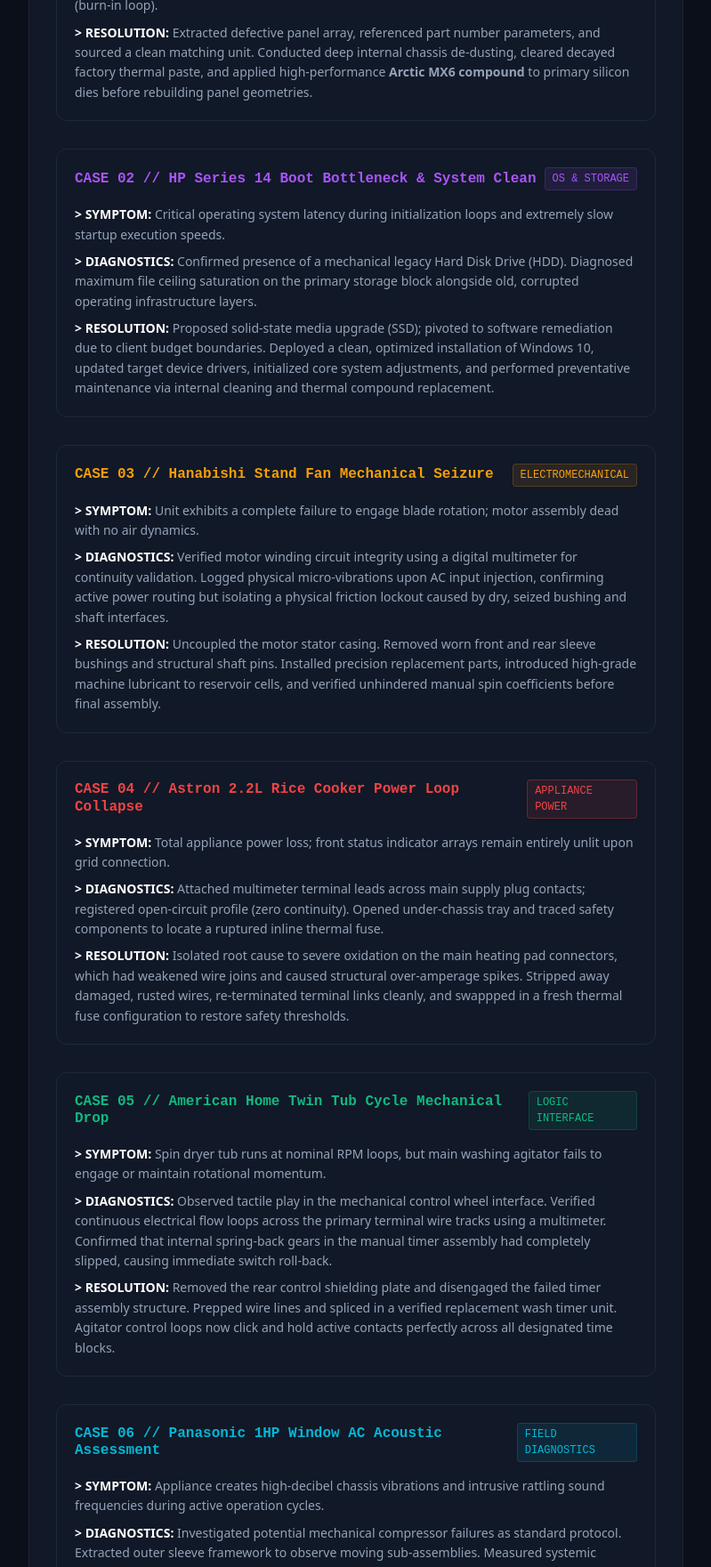
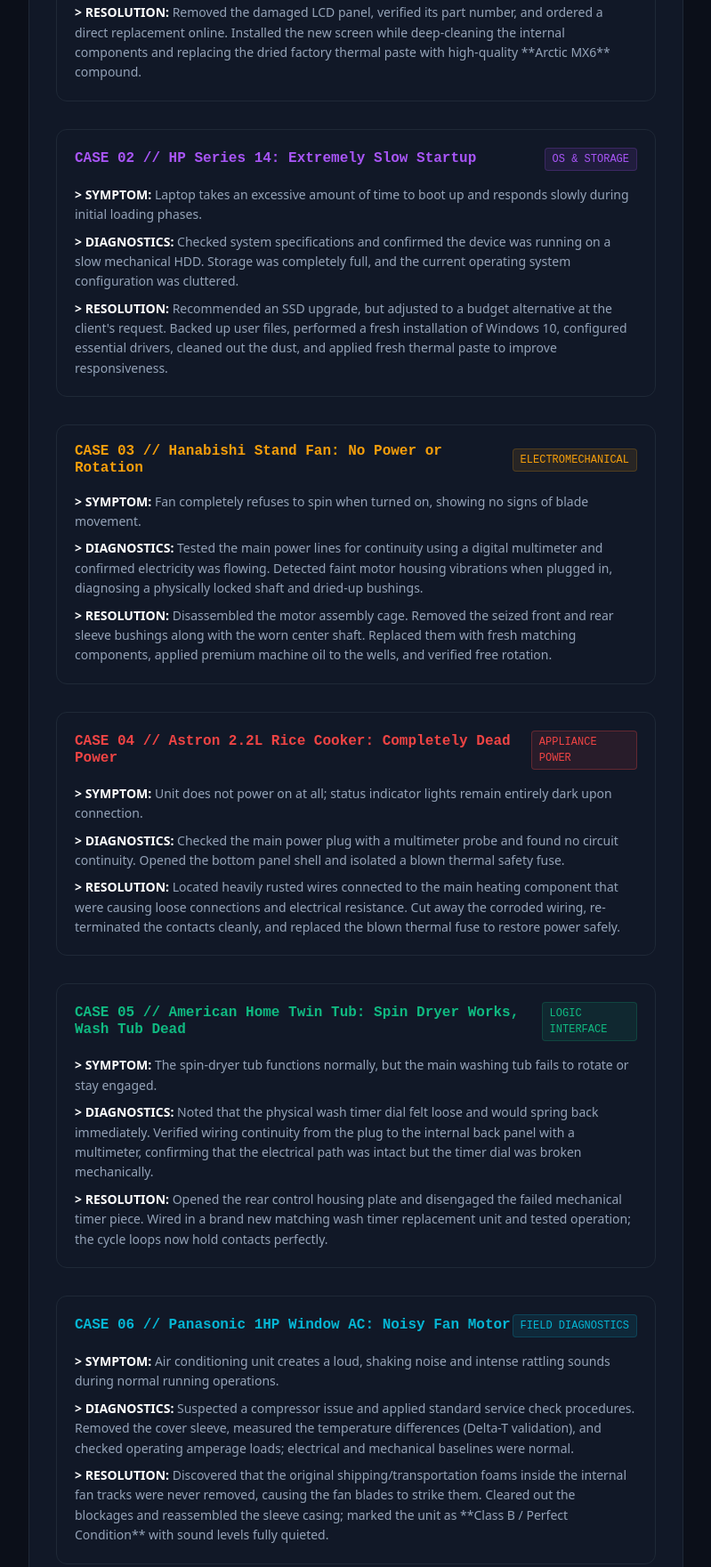
Before and after one commit to lordgavincruz31/lordgavincruz31.github.io, a plain HTML site: page index.html in a window 1280 px wide. Shown: the part 2501-4262 px from the top of the page at 89% size, without its empty margins (430-1229 px from the left). Drawn offline with nearby package versions, Linux system fonts and the light colour scheme.

```diff
--- a/index.html
+++ b/index.html
@@ -398,73 +398,73 @@
 
                         <div class="case-card">
                             <div class="d-flex justify-content-between align-items-center mb-3">
-                                <h4 class="h6 fw-bold text-white m-0" style="font-family: monospace;">CASE 01 // ASUS Vivobook 15 Display & Thermal Recovery</h4>
+                                <h4 class="h6 fw-bold text-white m-0" style="font-family: monospace;">CASE 01 // ASUS Vivobook 15: Green Lines with White Screen</h4>
                                 <span class="case-tag" style="background-color: rgba(56, 189, 248, 0.1); color: #38bdf8; border: 1px solid rgba(56, 189, 248, 0.2);">LAPTOP HARDWARE</span>
                             </div>
                             <div class="small text-light-muted" style="line-height: 1.6;">
-                                <p class="mb-2"><strong class="text-white">&gt; SYMPTOM:</strong> Unit experiences a slow, white display fade-out during high-load gaming sessions, culminating in severe horizontal green pixel lines running across the screen bounds.</p>
-                                <p class="mb-2"><strong class="text-white">&gt; DIAGNOSTICS:</strong> Interviewed client to map failure history. Disassembled panel matrix and logged structural debris choking internal heat sinks. Prolonged thermal traps from unmaintained hardware led to localized component overheating and LCD substrate degradation (burn-in loop).</p>
-                                <p class="mb-0"><strong class="text-white">&gt; RESOLUTION:</strong> Extracted defective panel array, referenced part number parameters, and sourced a clean matching unit. Conducted deep internal chassis de-dusting, cleared decayed factory thermal paste, and applied high-performance <strong>Arctic MX6 compound</strong> to primary silicon dies before rebuilding panel geometries.</p>
+                                <p class="mb-2"><strong class="text-white">&gt; SYMPTOM:</strong> Laptop screen gradually turned white with green lines during a gaming session until it covered the entire display.</p>
+                                <p class="mb-2"><strong class="text-white">&gt; DIAGNOSTICS:</strong> Interviewed the customer, who noted a lower horizontal line had been present for a long time. Inspected the internals and found heavy dust buildup, leading to overheating that permanently burned out the LCD layer.</p>
+                                <p class="mb-0"><strong class="text-white">&gt; RESOLUTION:</strong> Removed the damaged LCD panel, verified its part number, and ordered a direct replacement online. Installed the new screen while deep-cleaning the internal components and replacing the dried factory thermal paste with high-quality **Arctic MX6** compound.</p>
                             </div>
                         </div>
 
                         <div class="case-card">
                             <div class="d-flex justify-content-between align-items-center mb-3">
-                                <h4 class="h6 fw-bold m-0" style="font-family: monospace; color: #a855f7;">CASE 02 // HP Series 14 Boot Bottleneck & System Clean</h4>
+                                <h4 class="h6 fw-bold m-0" style="font-family: monospace; color: #a855f7;">CASE 02 // HP Series 14: Extremely Slow Startup</h4>
                                 <span class="case-tag" style="background-color: rgba(168, 85, 247, 0.1); color: #a855f7; border: 1px solid rgba(168, 85, 247, 0.2);">OS & STORAGE</span>
                             </div>
                             <div class="small text-light-muted" style="line-height: 1.6;">
-                                <p class="mb-2"><strong class="text-white">&gt; SYMPTOM:</strong> Critical operating system latency during initialization loops and extremely slow startup execution speeds.</p>
-                                <p class="mb-2"><strong class="text-white">&gt; DIAGNOSTICS:</strong> Confirmed presence of a mechanical legacy Hard Disk Drive (HDD). Diagnosed maximum file ceiling saturation on the primary storage block alongside old, corrupted operating infrastructure layers.</p>
-                                <p class="mb-0"><strong class="text-white">&gt; RESOLUTION:</strong> Proposed solid-state media upgrade (SSD); pivoted to software remediation due to client budget boundaries. Deployed a clean, optimized installation of Windows 10, updated target device drivers, initialized core system adjustments, and performed preventative maintenance via internal cleaning and thermal compound replacement.</p>
+                                <p class="mb-2"><strong class="text-white">&gt; SYMPTOM:</strong> Laptop takes an excessive amount of time to boot up and responds slowly during initial loading phases.</p>
+                                <p class="mb-2"><strong class="text-white">&gt; DIAGNOSTICS:</strong> Checked system specifications and confirmed the device was running on a slow mechanical HDD. Storage was completely full, and the current operating system configuration was cluttered.</p>
+                                <p class="mb-0"><strong class="text-white">&gt; RESOLUTION:</strong> Recommended an SSD upgrade, but adjusted to a budget alternative at the client's request. Backed up user files, performed a fresh installation of Windows 10, configured essential drivers, cleaned out the dust, and applied fresh thermal paste to improve responsiveness.</p>
                             </div>
                         </div>
 
                         <div class="case-card">
                             <div class="d-flex justify-content-between align-items-center mb-3">
-                                <h4 class="h6 fw-bold m-0" style="font-family: monospace; color: #f59e0b;">CASE 03 // Hanabishi Stand Fan Mechanical Seizure</h4>
+                                <h4 class="h6 fw-bold m-0" style="font-family: monospace; color: #f59e0b;">CASE 03 // Hanabishi Stand Fan: No Power or Rotation</h4>
                                 <span class="case-tag" style="background-color: rgba(245, 158, 11, 0.1); color: #f59e0b; border: 1px solid rgba(245, 158, 11, 0.2);">ELECTROMECHANICAL</span>
                             </div>
                             <div class="small text-light-muted" style="line-height: 1.6;">
-                                <p class="mb-2"><strong class="text-white">&gt; SYMPTOM:</strong> Unit exhibits a complete failure to engage blade rotation; motor assembly dead with no air dynamics.</p>
-                                <p class="mb-2"><strong class="text-white">&gt; DIAGNOSTICS:</strong> Verified motor winding circuit integrity using a digital multimeter for continuity validation. Logged physical micro-vibrations upon AC input injection, confirming active power routing but isolating a physical friction lockout caused by dry, seized bushing and shaft interfaces.</p>
-                                <p class="mb-0"><strong class="text-white">&gt; RESOLUTION:</strong> Uncoupled the motor stator casing. Removed worn front and rear sleeve bushings and structural shaft pins. Installed precision replacement parts, introduced high-grade machine lubricant to reservoir cells, and verified unhindered manual spin coefficients before final assembly.</p>
+                                <p class="mb-2"><strong class="text-white">&gt; SYMPTOM:</strong> Fan completely refuses to spin when turned on, showing no signs of blade movement.</p>
+                                <p class="mb-2"><strong class="text-white">&gt; DIAGNOSTICS:</strong> Tested the main power lines for continuity using a digital multimeter and confirmed electricity was flowing. Detected faint motor housing vibrations when plugged in, diagnosing a physically locked shaft and dried-up bushings.</p>
+                                <p class="mb-0"><strong class="text-white">&gt; RESOLUTION:</strong> Disassembled the motor assembly cage. Removed the seized front and rear sleeve bushings along with the worn center shaft. Replaced them with fresh matching components, applied premium machine oil to the wells, and verified free rotation.</p>
                             </div>
                         </div>
 
                         <div class="case-card">
                             <div class="d-flex justify-content-between align-items-center mb-3">
-                                <h4 class="h6 fw-bold m-0" style="font-family: monospace; color: #ef4444;">CASE 04 // Astron 2.2L Rice Cooker Power Loop Collapse</h4>
+                                <h4 class="h6 fw-bold m-0" style="font-family: monospace; color: #ef4444;">CASE 04 // Astron 2.2L Rice Cooker: Completely Dead Power</h4>
                                 <span class="case-tag" style="background-color: rgba(239, 68, 68, 0.1); color: #ef4444; border: 1px solid rgba(239, 68, 68, 0.3);">APPLIANCE POWER</span>
                             </div>
                             <div class="small text-light-muted" style="line-height: 1.6;">
-                                <p class="mb-2"><strong class="text-white">&gt; SYMPTOM:</strong> Total appliance power loss; front status indicator arrays remain entirely unlit upon grid connection.</p>
-                                <p class="mb-2"><strong class="text-white">&gt; DIAGNOSTICS:</strong> Attached multimeter terminal leads across main supply plug contacts; registered open-circuit profile (zero continuity). Opened under-chassis tray and traced safety components to locate a ruptured inline thermal fuse.</p>
-                                <p class="mb-0"><strong class="text-white">&gt; RESOLUTION:</strong> Isolated root cause to severe oxidation on the main heating pad connectors, which had weakened wire joins and caused structural over-amperage spikes. Stripped away damaged, rusted wires, re-terminated terminal links cleanly, and swappped in a fresh thermal fuse configuration to restore safety thresholds.</p>
+                                <p class="mb-2"><strong class="text-white">&gt; SYMPTOM:</strong> Unit does not power on at all; status indicator lights remain entirely dark upon connection.</p>
+                                <p class="mb-2"><strong class="text-white">&gt; DIAGNOSTICS:</strong> Checked the main power plug with a multimeter probe and found no circuit continuity. Opened the bottom panel shell and isolated a blown thermal safety fuse.</p>
+                                <p class="mb-0"><strong class="text-white">&gt; RESOLUTION:</strong> Located heavily rusted wires connected to the main heating component that were causing loose connections and electrical resistance. Cut away the corroded wiring, re-terminated the contacts cleanly, and replaced the blown thermal fuse to restore power safely.</p>
                             </div>
                         </div>
 
                         <div class="case-card">
                             <div class="d-flex justify-content-between align-items-center mb-3">
-                                <h4 class="h6 fw-bold m-0" style="font-family: monospace; color: #10b981;">CASE 05 // American Home Twin Tub Cycle Mechanical Drop</h4>
+                                <h4 class="h6 fw-bold m-0" style="font-family: monospace; color: #10b981;">CASE 05 // American Home Twin Tub: Spin Dryer Works, Wash Tub Dead</h4>
                                 <span class="case-tag" style="background-color: rgba(16, 185, 129, 0.1); color: #10b981; border: 1px solid rgba(16, 185, 129, 0.2);">LOGIC INTERFACE</span>
                             </div>
                             <div class="small text-light-muted" style="line-height: 1.6;">
-                                <p class="mb-2"><strong class="text-white">&gt; SYMPTOM:</strong> Spin dryer tub runs at nominal RPM loops, but main washing agitator fails to engage or maintain rotational momentum.</p>
-                                <p class="mb-2"><strong class="text-white">&gt; DIAGNOSTICS:</strong> Observed tactile play in the mechanical control wheel interface. Verified continuous electrical flow loops across the primary terminal wire tracks using a multimeter. Confirmed that internal spring-back gears in the manual timer assembly had completely slipped, causing immediate switch roll-back.</p>
-                                <p class="mb-0"><strong class="text-white">&gt; RESOLUTION:</strong> Removed the rear control shielding plate and disengaged the failed timer assembly structure. Prepped wire lines and spliced in a verified replacement wash timer unit. Agitator control loops now click and hold active contacts perfectly across all designated time blocks.</p>
+                                <p class="mb-2"><strong class="text-white">&gt; SYMPTOM:</strong> The spin-dryer tub functions normally, but the main washing tub fails to rotate or stay engaged.</p>
+                                <p class="mb-2"><strong class="text-white">&gt; DIAGNOSTICS:</strong> Noted that the physical wash timer dial felt loose and would spring back immediately. Verified wiring continuity from the plug to the internal back panel with a multimeter, confirming that the electrical path was intact but the timer dial was broken mechanically.</p>
+                                <p class="mb-0"><strong class="text-white">&gt; RESOLUTION:</strong> Opened the rear control housing plate and disengaged the failed mechanical timer piece. Wired in a brand new matching wash timer replacement unit and tested operation; the cycle loops now hold contacts perfectly.</p>
                             </div>
                         </div>
 
                         <div class="case-card">
                             <div class="d-flex justify-content-between align-items-center mb-3">
-                                <h4 class="h6 fw-bold m-0" style="font-family: monospace; color: #06b6d4;">CASE 06 // Panasonic 1HP Window AC Acoustic Assessment</h4>
+                                <h4 class="h6 fw-bold m-0" style="font-family: monospace; color: #06b6d4;">CASE 06 // Panasonic 1HP Window AC: Noisy Fan Motor</h4>
                                 <span class="case-tag" style="background-color: rgba(6, 182, 212, 0.1); color: #06b6d4; border: 1px solid rgba(6, 182, 212, 0.2);">FIELD DIAGNOSTICS</span>
                             </div>
                             <div class="small text-light-muted" style="line-height: 1.6;">
-                                <p class="mb-2"><strong class="text-white">&gt; SYMPTOM:</strong> Appliance creates high-decibel chassis vibrations and intrusive rattling sound frequencies during active operation cycles.</p>
-                                <p class="mb-2"><strong class="text-white">&gt; DIAGNOSTICS:</strong> Investigated potential mechanical compressor failures as standard protocol. Extracted outer sleeve framework to observe moving sub-assemblies. Measured systemic differential temperatures (Delta-T validation) and checked active running amperage loads; results confirmed baseline electrical safety metrics were perfectly within normal limits.</p>
-                                <p class="mb-0"><strong class="text-white">&gt; RESOLUTION:</strong> Discovered factory logistics/transportation packing foam blocks were never removed from internal fan tracks, generating mechanical contact noise when spun. Cleared structural debris pathways and remounted chassis walls. System formally verified and classified as **Class B / Perfect Operating Condition** with sound levels normalized.</p>
+                                <p class="mb-2"><strong class="text-white">&gt; SYMPTOM:</strong> Air conditioning unit creates a loud, shaking noise and intense rattling sounds during normal running operations.</p>
+                                <p class="mb-2"><strong class="text-white">&gt; DIAGNOSTICS:</strong> Suspected a compressor issue and applied standard service check procedures. Removed the cover sleeve, measured the temperature differences (Delta-T validation), and checked operating amperage loads; electrical and mechanical baselines were normal.</p>
+                                <p class="mb-0"><strong class="text-white">&gt; RESOLUTION:</strong> Discovered that the original shipping/transportation foams inside the internal fan tracks were never removed, causing the fan blades to strike them. Cleared out the blockages and reassembled the sleeve casing; marked the unit as **Class B / Perfect Condition** with sound levels fully quieted.</p>
                             </div>
                         </div>
 
```
